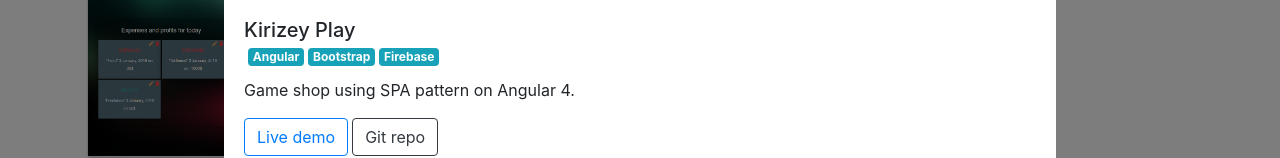
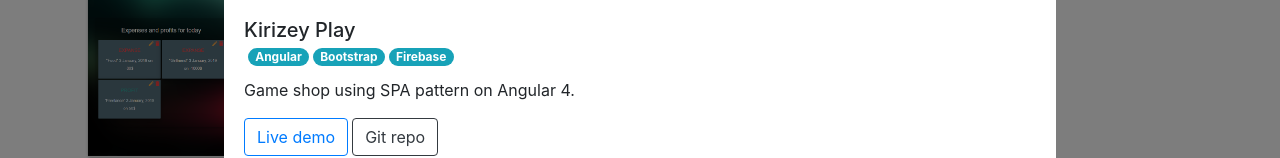
Before and after one commit to Melanchol1c/Kirizey-Resume, a React (Create React App) app: page / in a window 1280 px wide. Both pictures are taken after a click on the element "Kirizey Play". Shown: the part 2009-2167 px from the top of the page. Built offline with nearby package versions, Linux system fonts and the light colour scheme.

Commit message:
fix badge

```diff
--- a/src/Components/Portfolio/Portfolio.jsx
+++ b/src/Components/Portfolio/Portfolio.jsx
@@ -122,7 +122,10 @@
                   {project.name}
                   <div className="mr-2">
                     {project.tools.map(t => (
-                      <span className="badge badge-info ml-1" key={t}>
+                      <span
+                        className="badge badge-pill badge-info ml-1"
+                        key={t}
+                      >
                         {t}
                       </span>
                     ))}
```
